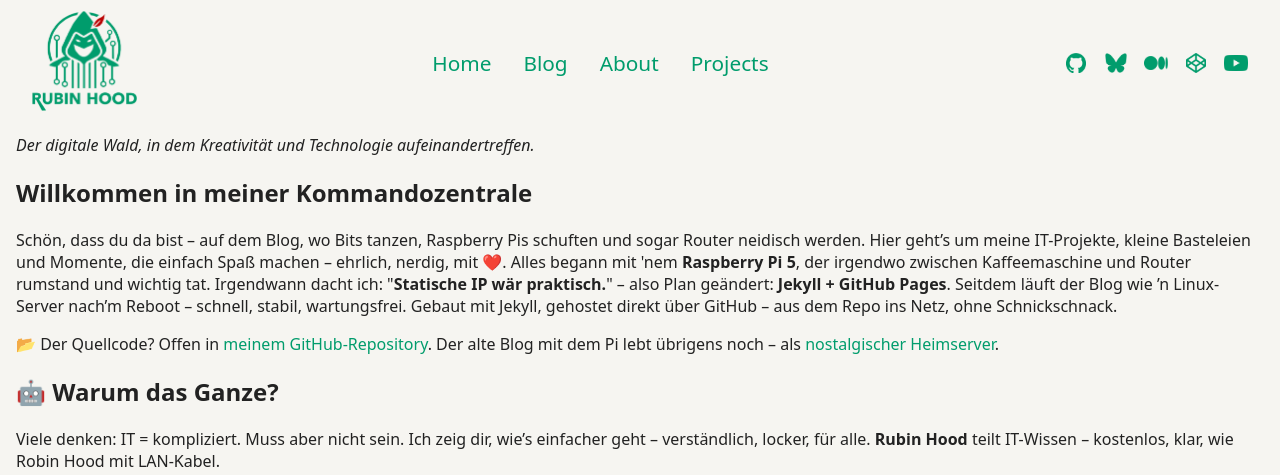
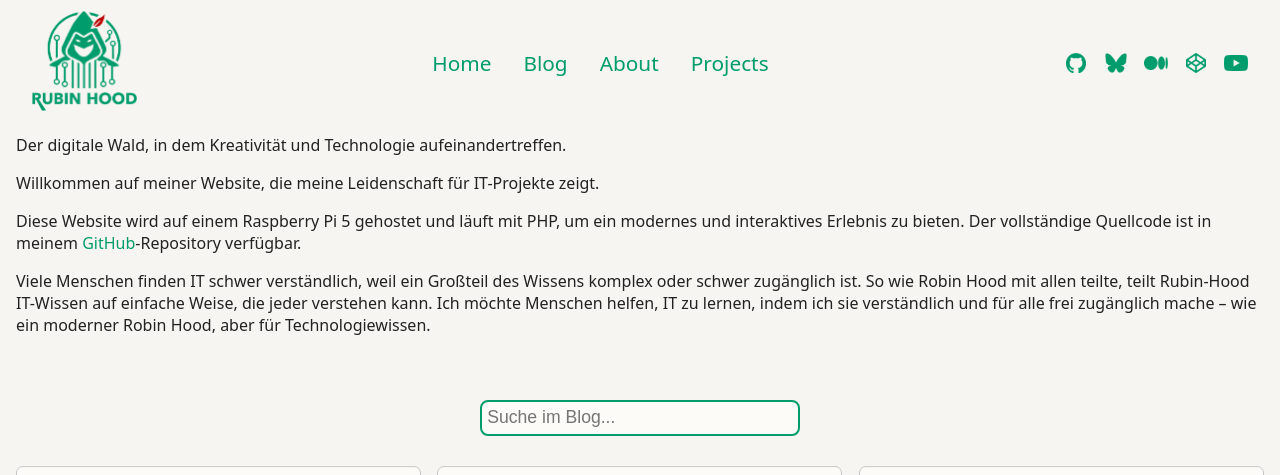
Before and after one commit to rubin-hood/website, a Jekyll site: the page built from index.html, in a window 1280 px wide and 900 px high, cut to the strip 0-475 px from the top of the window. Built offline with Jekyll 4.4.1, drawn with Linux system fonts in a browser that asks for light colours; the list of posts is cut into pages by our own code.

Commit message:
Update index.html

```diff
--- a/index.html
+++ b/index.html
@@ -4,17 +4,14 @@
 ---
 
 <section>
-  <p><em>Der digitale Wald, in dem Kreativität und Technologie aufeinandertreffen.</em></p>
+ <!-- Einleitende Texte mit Slide-In-Effekten -->
+<p class="xqz_slide-in xqz_a">Der digitale Wald, in dem Kreativität und Technologie aufeinandertreffen.</p>
+<p class="xqz_slide-in xqz_b">Willkommen auf meiner Website, die meine Leidenschaft für IT-Projekte zeigt.</p>
+<!-- <p class="xqz_slide-in xqz_c">Willkommen auf meiner Website, die meine Leidenschaft für IT-Projekte zeigt.</p> -->
+<p class="xqz_slide-in xqz_e">Diese Website wird auf einem <span class="raspberry">Raspberry Pi 5</span> gehostet und läuft mit <span class="php">PHP</span>, um ein modernes und interaktives Erlebnis zu bieten.
+Der vollständige Quellcode ist in meinem <a class="github-link" href="https://github.com/rubin-hood/site" target="_blank">GitHub</a>-Repository verfügbar.</p>
+<p class="xqz_slide-in xqz_d">Viele Menschen finden IT schwer verständlich, weil ein Großteil des Wissens komplex oder schwer zugänglich ist. So wie Robin Hood mit allen teilte, teilt Rubin-Hood IT-Wissen auf einfache Weise, die jeder verstehen kann. Ich möchte Menschen helfen, IT zu lernen, indem ich sie verständlich und für alle frei zugänglich mache – wie ein moderner Robin Hood, aber für Technologiewissen.</p>
 
-  <h1>Willkommen in meiner Kommandozentrale</h1>
-
-  <p>Schön, dass du da bist – auf dem Blog, wo Bits tanzen, Raspberry Pis schuften und sogar Router neidisch werden. Hier geht’s um meine IT-Projekte, kleine Basteleien und Momente, die einfach Spaß machen – ehrlich, nerdig, mit ❤️. Alles begann mit 'nem <strong>Raspberry Pi 5</strong>, der irgendwo zwischen Kaffeemaschine und Router rumstand und wichtig tat. Irgendwann dacht ich: "<strong>Statische IP wär praktisch.</strong>" – also Plan geändert: <strong>Jekyll + GitHub Pages</strong>. Seitdem läuft der Blog wie ’n Linux-Server nach’m Reboot – schnell, stabil, wartungsfrei. Gebaut mit Jekyll, gehostet direkt über GitHub – aus dem Repo ins Netz, ohne Schnickschnack.</p>
-
-  <p>📂 Der Quellcode? Offen in <a href="https://github.com/rubin-hood/website" target="_blank">meinem GitHub-Repository</a>. Der alte Blog mit dem Pi lebt übrigens noch – als <a href="https://rubin-hood.com/" target="_blank">nostalgischer Heimserver</a>.</p>
-
-  <h2>🤖 Warum das Ganze?</h2>
-
-  <p>Viele denken: IT = kompliziert. Muss aber nicht sein. Ich zeig dir, wie’s einfacher geht – verständlich, locker, für alle. <strong>Rubin Hood</strong> teilt IT-Wissen – kostenlos, klar, wie Robin Hood mit LAN-Kabel.</p>
 </section>
 
 <!-- Suche -->
```
